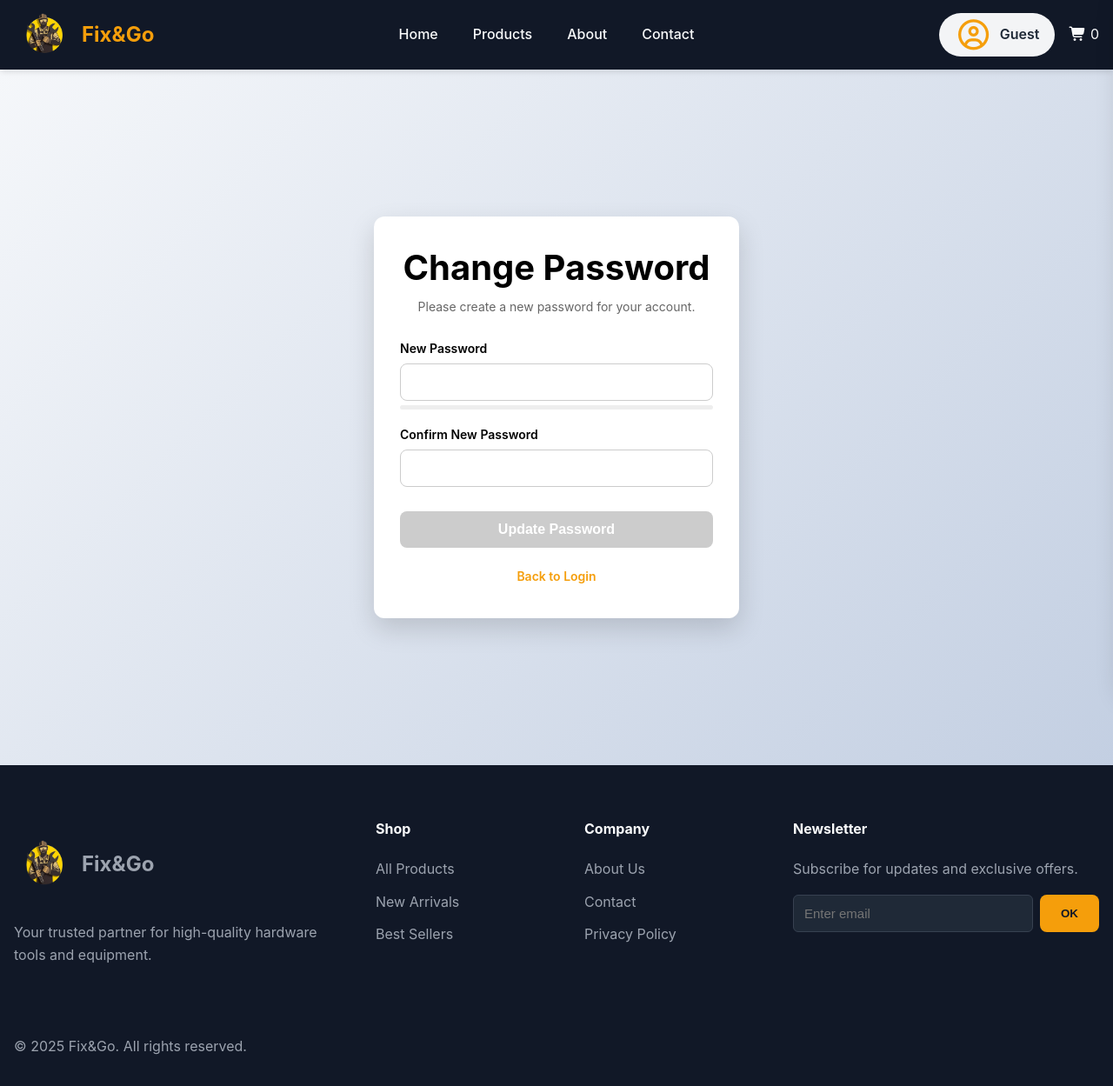
After one commit to LeeJTing/FixAndGo_Web, a PHP site: page /pages/guest/change_password.php in a window 1280 px wide. The commit adds this page. Shown: the whole page at 87% size. Run offline with PHP 8.4, Linux system fonts and the light colour scheme; data comes from the database, SQL or seed files in the repository; data that the repository does not hold is empty; some libraries are stand-ins or nearby versions.

Commit message:
update register and reset password

```diff
--- a/controller/login-controller.php
+++ b/controller/login-controller.php
@@ -30,11 +30,11 @@ if (is_post()) {
         return;
     }
 
-    // ===== 3. password authentification（bcrypt + 旧 SHA1）=====
+    // ===== 3. password authentification bcrypt =====
     $stored = $user->hash_password;
 
     if (password_verify($password, $stored)) {
-        // ✅ newuser（bcrypt）
+        // newuser（bcrypt）
         login_success($user);
     }
     else {
--- a/controller/registerForm-controller.php
+++ b/controller/registerForm-controller.php
@@ -37,7 +37,7 @@ if(is_post()){
         $hashed_password = hash_password($password);
         $stm = $_db->prepare("INSERT INTO USERS (user_id, user_name, user_role, email, hash_password, account_status)
                              VALUES (?, ?, ?, ?, ?, ?)");
-        $stm->execute([$userID, $userName, 'Member', $email, $hashed_password, 'Unverified']);
+        $stm->execute([$userID, $userName, 'Member', $email, $hashed_password, 'Unblock']);
         $stmt = $_db->prepare("INSERT INTO CART (user_id)
                               VALUES (?)");
         $stmt->execute([$userID]);
@@ -46,7 +46,7 @@ if(is_post()){
         temp('USER_ROLE', 'Member');
         temp('USER_NAME', $userName);
         temp('USER_EMAIL', $email);
-        temp('ACCOUNT_STATUS', 'Unverified');
+        temp('ACCOUNT_STATUS', 'Unblock');
 
         redirect(homePageURL());
     }
--- /dev/null
+++ b/js/changePassword.js
@@ -0,0 +1,81 @@
+$(document).ready(function () {
+    $('#new_password').on('input', e => {
+        password = $(e.target).val();
+        password_valid = passwordFormat(password);
+        if (password_valid) {
+            $('#newPasswordError').text('').hide();
+        } else {
+            $('#newPasswordError').text('Password must be 8-12 characters with at least one letter and one number.').show();
+        }
+        const strengthBar = $('#passwordStrengthBar');
+
+        // Reset strength bar
+        strengthBar.css({
+            'width': '0%',
+            'background-color': '#eee'
+        });
+
+        if (password.length > 0) {
+            let strength = 0;
+
+            // Length check (8-12 characters)
+            if (password.length >= 8 && password.length <= 12) {
+                strength += 25;
+            } else if (password.length > 12) {
+                // Penalty for exceeding 12 characters
+                strength -= 10;
+            }
+
+            // Contains letters
+            if (/[a-zA-Z]/.test(password)) strength += 25;
+
+            // Contains numbers
+            if (/[0-9]/.test(password)) strength += 25;
+
+            // Contains special characters
+            if (/[^a-zA-Z0-9]/.test(password)) strength += 25;
+
+            // Ensure strength is between 0 and 100
+            strength = Math.max(0, Math.min(100, strength));
+
+            // Update strength bar
+            strengthBar.css('width', strength + '%');
+
+            // Change color based on strength
+            if (strength <= 25) {
+                strengthBar.css('background-color', '#e74c3c'); // Red
+            } else if (strength <= 50) {
+                strengthBar.css('background-color', '#f39c12'); // Orange
+            } else if (strength <= 75) {
+                strengthBar.css('background-color', '#f1c40f'); // Yellow
+            } else {
+                strengthBar.css('background-color', '#2ecc71'); // Green
+            }
+        }
+    });
+
+    $('#new_password, #confirm_password').on('input', function () {
+        confirm_password = $('#confirm_password').val();
+        new_password = $('#new_password').val();
+
+        if (confirm_password === new_password && new_password && confirm_password) {
+            $('#confirmPasswordCorrect').css('color', 'green');
+            $('#confirmPasswordCorrect').text("Password were Match!!").show();
+            $('#confirmPasswordError').text('').hide();
+        } else if (confirm_password !== new_password && new_password && confirm_password) {
+            $('#confirmPasswordCorrect').text('').hide();
+            $('#confirmPasswordError').text('Not Match!!').show();
+        } else {
+            $('#confirmPasswordError').text('').hide();
+            $('#confirmPasswordCorrect').text('').hide();
+        }
+
+    });
+
+    $('input').on('input', function () {
+        confirm_password = $('#confirm_password').val();
+        new_password = $('#new_password').val();
+        $('#update-btn').prop('disabled', !(confirm_password === new_password && passwordFormat(new_password)));
+
+    })
+})
--- /dev/null
+++ b/pages/guest/change_password.php
@@ -0,0 +1,173 @@
+<?php
+require_once __DIR__ . "/../../_base.php";
+$_title = "Fix & Go | Change Password";
+include_once __DIR__ . "/../../_head.php";
+
+?>
+
+<style>
+    main {
+        background: linear-gradient(135deg, #f5f7fa, #c3cfe2);
+        min-height: 100vh;
+        display: flex;
+        justify-content: center;
+        align-items: center;
+    }
+
+    .auth-container {
+        width: 100%;
+        padding: 20px;
+    }
+
+    .auth-card {
+        background: #ffffff;
+        max-width: 420px;
+        margin: auto;
+        padding: 35px 30px;
+        border-radius: 12px;
+        box-shadow: 0 12px 30px rgba(0, 0, 0, 0.15);
+        text-align: center;
+    }
+
+    .auth-card h2 {
+        margin-bottom: 10px;
+    }
+
+    .auth-desc {
+        font-size: 14px;
+        color: #666;
+        margin-bottom: 25px;
+    }
+
+    .auth-form {
+        text-align: left;
+    }
+
+    .form-group {
+        margin-bottom: 18px;
+    }
+
+    label {
+        display: block;
+        font-weight: 600;
+        margin-bottom: 6px;
+        font-size: 14px;
+    }
+
+    input {
+        width: 100%;
+        padding: 12px;
+        border-radius: 8px;
+        border: 1px solid #ccc;
+        font-size: 15px;
+    }
+
+    input:focus {
+        outline: none;
+        border-color: #f59e0b;
+        box-shadow: 0 0 0 3px rgba(245, 158, 11, 0.2);
+    }
+
+    .primary-btn {
+        width: 100%;
+        padding: 12px;
+        margin-top: 10px;
+        background: #f59e0b;
+        border: none;
+        border-radius: 8px;
+        color: #fff;
+        font-size: 16px;
+        font-weight: bold;
+        cursor: pointer;
+        transition: 0.3s;
+    }
+
+    .primary-btn:hover {
+        background: #d97706;
+    }
+
+    .auth-footer {
+        margin-top: 20px;
+        text-align: center;
+    }
+
+    .auth-footer a {
+        color: #f59e0b;
+        text-decoration: none;
+        font-size: 14px;
+        font-weight: 600;
+    }
+
+    .auth-footer a:hover {
+        text-decoration: underline;
+    }
+
+    .error {
+        color: red;
+        display: none;
+    }
+
+    .password-strength {
+        margin-top: 5px;
+        height: 5px;
+        border-radius: 5px;
+        background-color: #eee;
+        overflow: hidden;
+    }
+
+    .password-strength-bar {
+        height: 100%;
+        width: 0;
+        transition: width 0.3s, background-color 0.3s;
+    }
+
+    button:disabled {
+        cursor: no-drop;
+        background-color: #cccccc !important;
+    }
+</style>
+
+<script src="<?= $rootDir ?>/js/validation.js"></script>
+
+
+<main>
+
+    <div class="auth-container">
+        <div class="auth-card">
+            <h2>Change Password</h2>
+            <p class="auth-desc">
+                Please create a new password for your account.
+            </p>
+
+            <form method="POST" action="<?= $rootDir ?>/controller/otp-controller.php?change=password" class="auth-form">
+
+                <div class="form-group">
+                    <label for="new_password">New Password</label>
+                    <input type="password" id="new_password" name="new_password" required>
+                    <div class="error" id="newPasswordError">Password must be 8-12 characters with at least one letter and one number.</div>
+                    <div class="password-strength">
+                        <div class="password-strength-bar" id="passwordStrengthBar"></div>
+                    </div>
+                </div>
+
+                <div class="form-group">
+                    <label for="confirm_password">Confirm New Password</label>
+                    <input type="password" id="confirm_password" name="confirm_password" required>
+                    <div id="confirmPasswordCorrect"></div>
+                    <div class="error" id="confirmPasswordError"></div>
+                </div>
+
+                <button type="submit" class="primary-btn" id="update-btn" disabled>
+                    Update Password
+                </button>
+
+                <div class="auth-footer">
+                    <a href="login.php">Back to Login</a>
+                </div>
+            </form>
+        </div>
+    </div>
+    <script src="<?= $rootDir ?>/js/changePassword.js"></script>
+</main>
+<?php
+include_once __DIR__ . "/../../_foot.php";
--- a/pages/guest/login.php
+++ b/pages/guest/login.php
@@ -35,10 +35,10 @@
                 <div class="error" id="passwordError">Please enter your password</div>
             </div>
 
-            <!-- <div class="remember-me">
+            <div class="remember-me">
                 <input type="checkbox" id="rememberMe" name="rememberMe">
                 <label for="rememberMe">Remember me</label>
-            </div> -->
+            </div>
 
             <div class="forgot-password">
                 <a href="forgot_password.php">Forgot Password?</a>
```
Also changed, not shown: DAO/otp_dao.php (added, +23 -0 lines), controller/otp-controller.php (added, +81 -0 lines), css/forgot-password.css (added, +121 -0 lines), js/forget-password.js (added, +10 -0 lines), pages/guest/forgot_password.php (added, +56 -0 lines), pages/guest/validateOTP.php (added, +126 -0 lines).
